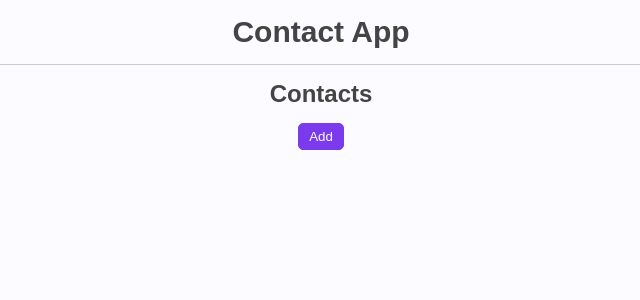
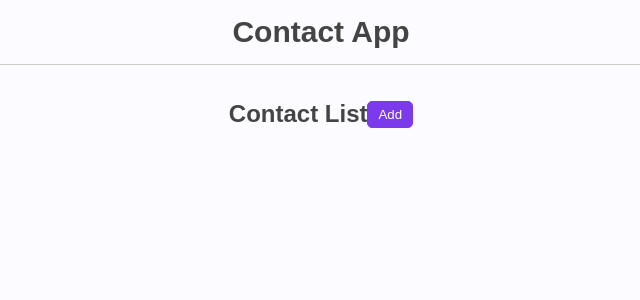
Before and after one commit to samamoazemi/Contact-App, a React (Create React App) app: page / in a window 1280 px wide. Shown: the top 300 px of the page, without its empty margins (319-959 px from the left). Built offline with nearby package versions, Linux system fonts and the light colour scheme.

Commit message:
Improve app styles

```diff
--- a/src/components/ContactDetail/ContactDetail.js
+++ b/src/components/ContactDetail/ContactDetail.js
@@ -1,13 +1,14 @@
 import { Link } from "react-router-dom";
+import style from "./ContactDetail.module.css";
 
 const ContactDetail = ({location}) => {
     const {contact} = location.state;
     // console.log(props.location.state.contact);
     return (
-        <div>
+        <div className={style.contactDetail}>
             <p> user name is : {contact.name} </p>
             <p> user email is : {contact.email} </p>
-            <Link to="/">go to contact list</Link>
+            <Link to="/"><button>contact list</button></Link>
         </div>
      );
 }
--- /dev/null
+++ b/src/components/ContactDetail/ContactDetail.module.css
@@ -0,0 +1,23 @@
+.contactDetail{
+    width: 26rem;
+    height: 150px;
+    display: flex;
+    flex-direction: column;
+    align-items: flex-start;
+    justify-content: space-between;
+    border: 1px solid #ccc;
+    border-radius: 5px;
+    margin-top: 20px;
+    padding: 20px 20px;
+    background-color: #f5f3ff;
+}
+.contactDetail button{
+    cursor: pointer;
+    border: none;
+    outline: none;
+    padding: 4px 12px;
+    color: #fff;
+    background-color: #7c3aed;
+    border: 1px solid #7c3aed;
+    border-radius: 5px;
+}
--- a/src/components/ContactList/Contact/Contact.module.css
+++ b/src/components/ContactList/Contact/Contact.module.css
@@ -1,13 +1,13 @@
 .contactList{
-    width: 30rem;
+    width: 26rem;
     display: flex;
     flex-direction: row;
     align-items: center;
-    justify-content: space-around;
+    justify-content: space-between;
     border: 1px solid #ccc;
     border-radius: 5px;
     margin-top: 20px;
-    padding: 10px 0;
+    padding: 10px 20px;
     background-color: #f5f3ff;
 }
 .contactsData{
--- a/src/components/ContactList/ContactList.js
+++ b/src/components/ContactList/ContactList.js
@@ -5,8 +5,8 @@ import style from "./ContactList.module.css";
 const ContactList = ({ contacts, onDelete }) => {
     return (
         <section>
-          <div>
-            <h2>Contacts</h2>
+          <div className={style.listHeader}>
+            <h2>Contact List</h2>
             <Link to="/Add">
             <button className={style.addNewData}>Add</button>
             </Link>
--- a/src/components/ContactList/ContactList.module.css
+++ b/src/components/ContactList/ContactList.module.css
@@ -1,4 +1,10 @@
-
+.listHeader{
+    display: flex;
+    justify-content: space-between;
+    align-items: center;
+    padding: 0 15px;
+    margin-top: 20px;
+}
 h2{
     padding: 15px 0;
     color: #444;
```
